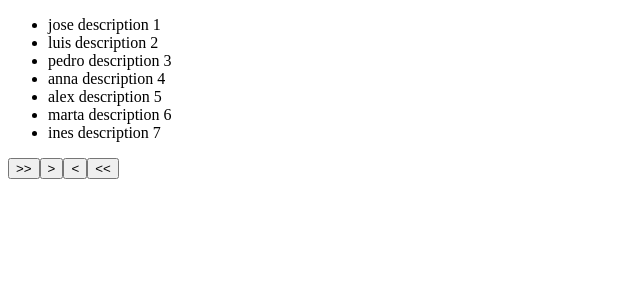
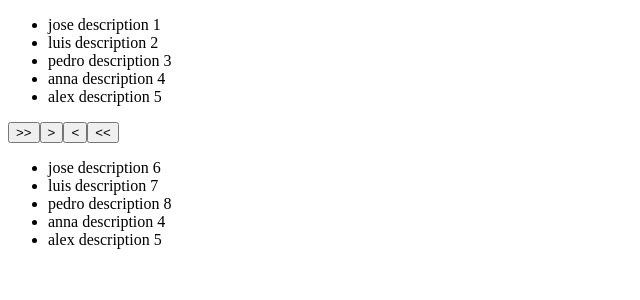
Before and after one commit to ggcgoogling/listSelector, an Angular app: page / in a window 1280 px wide. Shown: the top 300 px of the page, without its empty margins (0-640 px from the left). Built offline with nearby package versions, Linux system fonts and the light colour scheme.

Commit message:
added 2 lists input + id

```diff
--- a/src/app/app.component.html
+++ b/src/app/app.component.html
@@ -1,4 +1,4 @@
-<app-list-selector [list]="passengers">
+<app-list-selector [list]="passengers" [list2]="passengers2" id="id">
   <ng-template let-item="item">
     {{item.name}}
     {{item.description}}
--- a/src/app/app.component.ts
+++ b/src/app/app.component.ts
@@ -8,12 +8,17 @@ import { Passenger } from './app.model';
 })
 export class AppComponent {
   passengers: Passenger[] = [
-    { name: 'jose', description: 'description 1' },
-    { name: 'luis', description: 'description 2' },
-    { name: 'pedro', description: 'description 3' },
-    { name: 'anna', description: 'description 4' },
-    { name: 'alex', description: 'description 5' },
-    { name: 'marta', description: 'description 6' },
-    { name: 'ines', description: 'description 7' },
+    { name: 'jose', description: 'description 1', id: 1 },
+    { name: 'luis', description: 'description 2', id: 2 },
+    { name: 'pedro', description: 'description 3', id: 3 },
+    { name: 'anna', description: 'description 4', id: 4 },
+    { name: 'alex', description: 'description 5', id: 5 },
+  ];
+  passengers2: Passenger[] = [
+    { name: 'jose', description: 'description 6', id: 6 },
+    { name: 'luis', description: 'description 7', id: 7 },
+    { name: 'pedro', description: 'description 8', id: 8 },
+    { name: 'anna', description: 'description 4', id: 4 },
+    { name: 'alex', description: 'description 5', id: 5 },
   ];
 }
--- a/src/app/app.model.ts
+++ b/src/app/app.model.ts
@@ -1,4 +1,5 @@
 export interface Passenger {
   name: string;
   description: string;
+  id: number;
 }
--- a/src/app/list-selector/list-selector.component.ts
+++ b/src/app/list-selector/list-selector.component.ts
@@ -6,8 +6,9 @@ import { Component, OnInit, Input, TemplateRef, ContentChild } from '@angular/co
   styleUrls: ['./list-selector.component.css']
 })
 export class ListSelectorComponent implements OnInit {
-  @Input() public list: Array<any>;
-  public list2: Array<any> = [];
+  @Input() public list: Array<any> = [];
+  @Input() public list2: Array<any> = [];
+  @Input() public id: string;
   public selectedItem: any;
   public selectedItem2: any;
 
@@ -19,32 +20,46 @@ export class ListSelectorComponent implements OnInit {
   ngOnInit() {
   }
 
-  moveAllToList2(): void {
-    this.list2 = this.list2.concat(this.list);
-    this.list = [];
+  moveSelectedToList(): void {
+    this.moveElementFromAtoB(this.selectedItem2, this.list2, this.list);
+  }
+
+  moveAllToList(): void {
+    this.moveAllFromAToB(this.list2, this.list);
   }
 
   moveSelectedToList2(): void {
     this.moveElementFromAtoB(this.selectedItem, this.list, this.list2);
   }
 
-  moveSelectedToList(): void {
-    this.moveElementFromAtoB(this.selectedItem2, this.list2, this.list);
-  }
-
-  moveAllToList(): void {
-    this.list = this.list.concat(this.list2);
-    this.list2 = [];
+  moveAllToList2(): void {
+    this.moveAllFromAToB(this.list, this.list2);
   }
 
   private moveElementFromAtoB(element: any, listA: Array<any>, listB: Array<any>): void {
     if (element) {
       const index = listA.indexOf(element);
       if (index !== -1) {
-        listB.push(element);
+        if (!this.doesAlreadyExist(element, listB)) {
+          listB.push(element);
+        }
         listA.splice(index, 1);
       }
     }
   }
 
+  private moveAllFromAToB(listA: Array<any>, listB: Array<any>): void {
+    while (listA.length > 0) {
+      this.moveElementFromAtoB(listA[0], listA, listB);
+    }
+  }
+
+  private doesAlreadyExist(element: any, list: Array<any>): boolean {
+    let exists = this.id !== undefined && this.id !== null && this.id !== '';
+    if (exists) {
+      exists = list.find(item => item[this.id] === element[this.id]) !== undefined;
+    }
+    return exists;
+  }
+
 }
```
